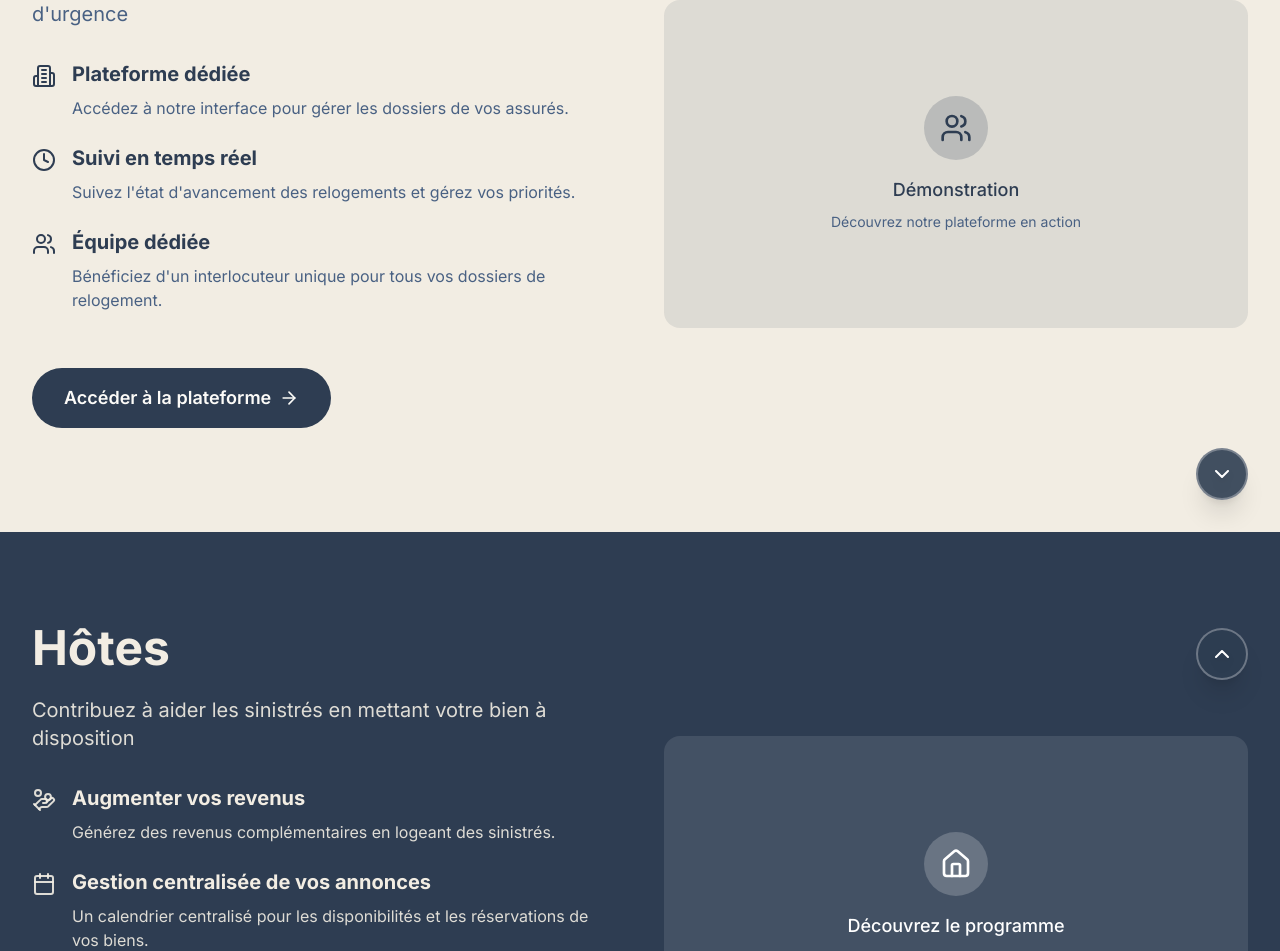
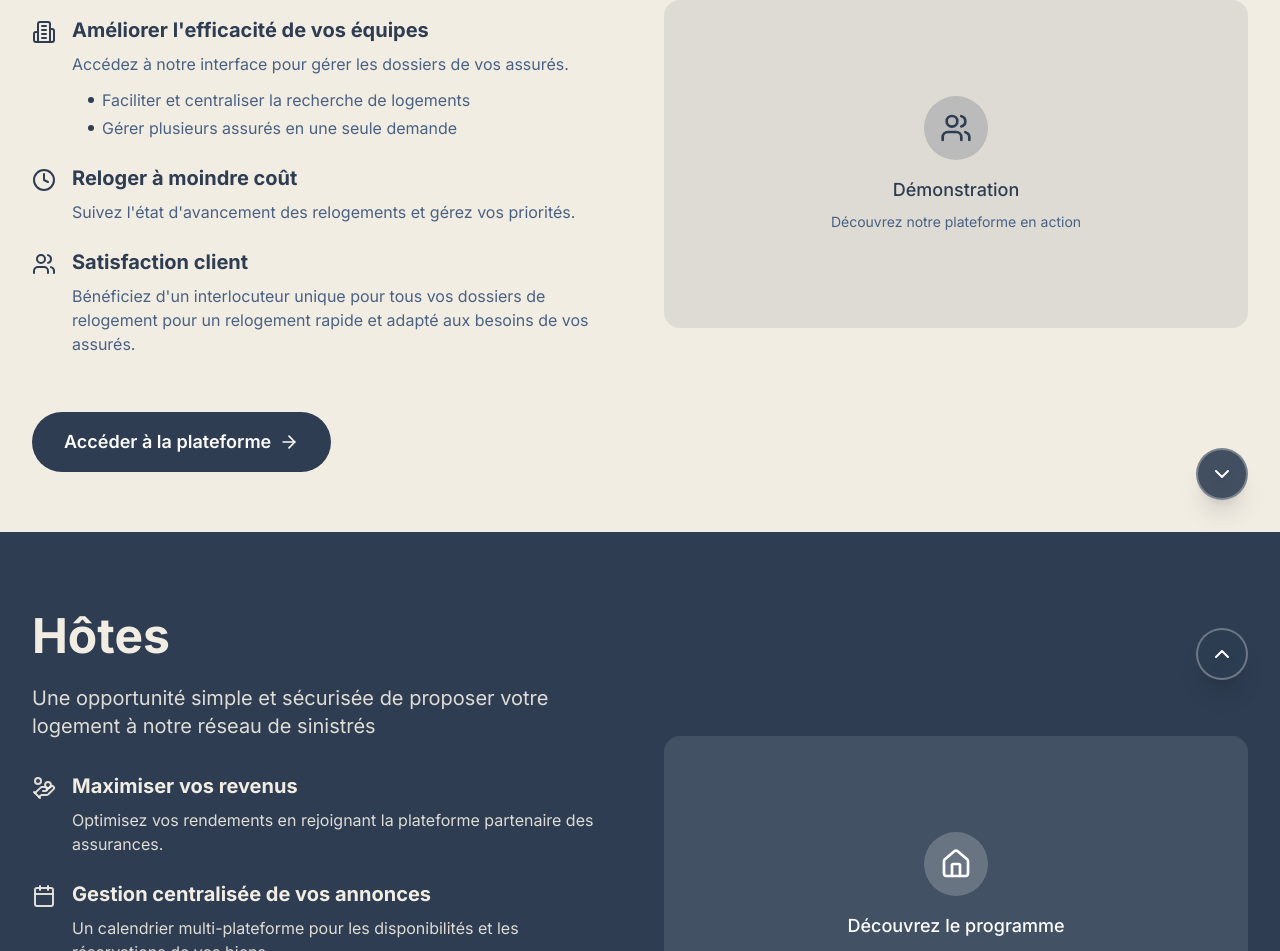
Before and after one commit to valcourgeau/sini, a Next.js app: page / in a window 1280 px wide. Shown: the part 1741-2692 px from the top of the page. Built offline with nearby package versions, Linux system fonts and the light colour scheme.

Commit message:
fix: scrolling issue with header

```diff
--- a/src/app/globals.css
+++ b/src/app/globals.css
@@ -70,6 +70,9 @@
   * {
     @apply border-border;
   }
+  html {
+    scroll-behavior: smooth;
+  }
   body {
     @apply bg-background text-foreground;
   }
--- a/src/app/page.tsx
+++ b/src/app/page.tsx
@@ -1,6 +1,6 @@
 "use client";
 
-import { Home, Users, Building2, Clock, CheckCircle2, Phone, ArrowRight, Loader2, HandCoins, Timer, UserRound, Video, Calendar, Heart } from "lucide-react";
+import { Home, Users, Building2, Clock, CheckCircle2, Phone, ArrowRight, Loader2, HandCoins, Timer, UserRound, Video, Calendar, Heart, PiggyBank } from "lucide-react";
 import { IconBox } from "@/components/ui/icon-box";
 import { ScrollButton } from "@/components/ui/scroll-button";
 import { NavigationArrow } from "@/components/ui/navigation-arrow";
@@ -56,7 +56,7 @@ export default function HomePage() {
   return (
     <main className="min-h-screen scroll-smooth">
       {/* First Section - Sand Background */}
-      <section id="home" className="relative bg-secondary min-h-[calc(100vh-4rem)] flex items-center justify-center">
+      <section id="home" className="relative bg-secondary min-h-[calc(100vh-4rem)] flex items-center justify-center scroll-mt-16">
         <div className="container">
           <div className="mx-auto max-w-[980px] text-center">
             <h1 className="text-3xl font-bold leading-tight tracking-tighter md:text-5xl lg:text-6xl lg:leading-[1.1] mb-8">
@@ -87,7 +87,7 @@ export default function HomePage() {
       </section>
 
       {/* Second Section - Blue Background */}
-      <section id="sinistres" className="relative bg-primary min-h-[calc(100vh-4rem)] flex items-center justify-center text-primary-foreground">
+      <section id="sinistres" className="relative bg-primary min-h-[calc(100vh-4rem)] flex items-center justify-center text-primary-foreground scroll-mt-16">
         <div className="absolute top-24 right-8">
           <NavigationArrow direction="up" targetId="home" position="top" />
         </div>
@@ -174,7 +174,7 @@ export default function HomePage() {
       </section>
 
       {/* Third Section - Sand Background */}
-      <section id="assurances" className="relative bg-secondary min-h-[calc(100vh-4rem)] flex items-center justify-center">
+      <section id="assurances" className="relative bg-secondary min-h-[calc(100vh-4rem)] flex items-center justify-center scroll-mt-16">
         <div className="absolute top-24 right-8">
           <NavigationArrow direction="up" targetId="sinistres" position="top" />
         </div>
@@ -195,17 +195,27 @@ export default function HomePage() {
                 <div className="flex items-start gap-4">
                   <Building2 className="h-6 w-6 text-primary mt-1 flex-shrink-0" />
                   <div>
-                    <h3 className="text-xl font-bold mb-2">Plateforme dédiée</h3>
+                    <h3 className="text-xl font-bold mb-2">Améliorer l'efficacité de vos équipes</h3>
                     <p className="text-muted-foreground">
                       Accédez à notre interface pour gérer les dossiers de vos assurés.
                     </p>
+                    <ul className="text-muted-foreground mt-3 space-y-1 ml-4">
+                      <li className="flex items-center gap-2">
+                        <span className="w-1.5 h-1.5 bg-primary rounded-full"></span>
+                        Faciliter et centraliser la recherche de logements
+                      </li>
+                      <li className="flex items-center gap-2">
+                        <span className="w-1.5 h-1.5 bg-primary rounded-full"></span>
+                        Gérer plusieurs assurés en une seule demande
+                      </li>
+                    </ul>
                   </div>
                 </div>
 
                 <div className="flex items-start gap-4">
                   <Clock className="h-6 w-6 text-primary mt-1 flex-shrink-0" />
                   <div>
-                    <h3 className="text-xl font-bold mb-2">Suivi en temps réel</h3>
+                    <h3 className="text-xl font-bold mb-2">Reloger à moindre coût</h3>
                     <p className="text-muted-foreground">
                       Suivez l'état d'avancement des relogements et gérez vos priorités.
                     </p>
@@ -215,9 +225,9 @@ export default function HomePage() {
                 <div className="flex items-start gap-4">
                   <Users className="h-6 w-6 text-primary mt-1 flex-shrink-0" />
                   <div>
-                    <h3 className="text-xl font-bold mb-2">Équipe dédiée</h3>
+                    <h3 className="text-xl font-bold mb-2">Satisfaction client</h3>
                     <p className="text-muted-foreground">
-                      Bénéficiez d'un interlocuteur unique pour tous vos dossiers de relogement.
+                      Bénéficiez d'un interlocuteur unique pour tous vos dossiers de relogement pour un relogement rapide et adapté aux besoins de vos assurés.
                     </p>
                   </div>
                 </div>
@@ -250,7 +260,7 @@ export default function HomePage() {
       </section>
 
       {/* Fourth Section - Blue Background */}
-      <section id="hosts" className="relative bg-primary min-h-[calc(100vh-4rem)] flex items-center justify-center text-primary-foreground">
+      <section id="hosts" className="relative bg-primary min-h-[calc(100vh-4rem)] flex items-center justify-center text-primary-foreground scroll-mt-16">
         <div className="absolute top-24 right-8">
           <NavigationArrow direction="up" targetId="assurances" position="top" />
         </div>
@@ -261,7 +271,7 @@ export default function HomePage() {
               <div>
                 <h2 className="text-5xl font-bold mb-6 text-secondary">Hôtes</h2>
                 <p className="text-xl text-secondary/90 mb-8">
-                  Contribuez à aider les sinistrés en mettant votre bien à disposition
+                  Une opportunité simple et sécurisée de proposer votre logement à notre réseau de sinistrés
                 </p>
               </div>
 
@@ -269,9 +279,9 @@ export default function HomePage() {
                 <div className="flex items-start gap-4">
                   <HandCoins className="h-6 w-6 text-secondary/90 mt-1 flex-shrink-0" />
                   <div>
-                    <h3 className="text-xl font-bold mb-2 text-secondary">Augmenter vos revenus</h3>
+                    <h3 className="text-xl font-bold mb-2 text-secondary">Maximiser vos revenus</h3>
                     <p className="text-secondary/90">
-                      Générez des revenus complémentaires en logeant des sinistrés.
+                      Optimisez vos rendements en rejoignant la plateforme partenaire des assurances.
                     </p>
                   </div>
                 </div>
@@ -281,7 +291,7 @@ export default function HomePage() {
                   <div>
                     <h3 className="text-xl font-bold mb-2 text-secondary">Gestion centralisée de vos annonces</h3>
                     <p className="text-secondary/90">
-                      Un calendrier centralisé pour les disponibilités et les réservations de vos biens.
+                      Un calendrier multi-plateforme pour les disponibilités et les réservations de vos biens.
                     </p>
                   </div>
                 </div>
--- a/src/components/layout/header.tsx
+++ b/src/components/layout/header.tsx
@@ -23,12 +23,6 @@ export function Header() {
           {/* Desktop navigation */}
           <nav className="hidden md:flex items-center gap-6">
             <Link
-              href="/property/list"
-              className="inline-flex items-center bg-primary text-primary-foreground px-6 py-2.5 rounded-lg text-base font-semibold hover:bg-primary/90 transition-colors"
-            >
-              Devenir Hôte
-            </Link>
-            <Link
               href="/about"
               className="text-sm font-medium text-foreground hover:text-primary transition-colors"
             >
@@ -39,6 +33,18 @@ export function Header() {
               className="text-sm font-medium text-foreground hover:text-primary transition-colors"
             >
               Contact
+            </Link>
+            <Link
+              href="/#hosts"
+              className="inline-flex items-center bg-primary text-primary-foreground px-6 py-2.5 rounded-lg text-base font-semibold hover:bg-primary/90 transition-colors"
+            >
+              Devenir Hôte
+            </Link>
+            <Link
+              href="/login"
+              className="inline-flex items-center border-2 border-primary text-primary px-5 py-2 rounded-lg text-base font-semibold hover:bg-primary hover:text-primary-foreground transition-colors"
+            >
+              Connexion
             </Link>
           </nav>
 
@@ -77,13 +83,6 @@ export function Header() {
         {isMenuOpen && (
           <div className="md:hidden py-4 space-y-2">
             <Link
-              href="/property/list"
-              className="flex items-center bg-primary text-primary-foreground px-6 py-2.5 rounded-lg text-base font-semibold hover:bg-primary/90 transition-colors"
-              onClick={() => setIsMenuOpen(false)}
-            >
-              Devenir Hôte
-            </Link>
-            <Link
               href="/about"
               className="block text-sm font-medium text-foreground hover:text-primary transition-colors py-2"
               onClick={() => setIsMenuOpen(false)}
@@ -97,6 +96,20 @@ export function Header() {
             >
               Contact
             </Link>
+            <Link
+              href="/#hosts"
+              className="flex items-center bg-primary text-primary-foreground px-6 py-2.5 rounded-lg text-base font-semibold hover:bg-primary/90 transition-colors"
+              onClick={() => setIsMenuOpen(false)}
+            >
+              Devenir Hôte
+            </Link>
+            <Link
+              href="/login"
+              className="flex items-center border-2 border-primary text-primary px-5 py-2 rounded-lg text-base font-semibold hover:bg-primary hover:text-primary-foreground transition-colors"
+              onClick={() => setIsMenuOpen(false)}
+            >
+              Connexion
+            </Link>
           </div>
         )}
       </div>
```
